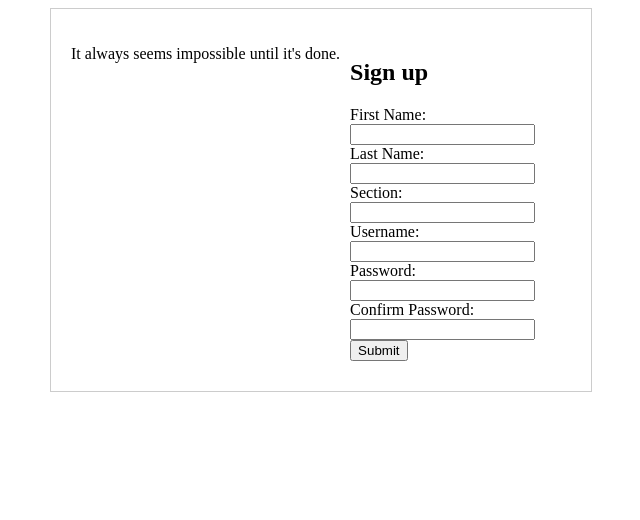
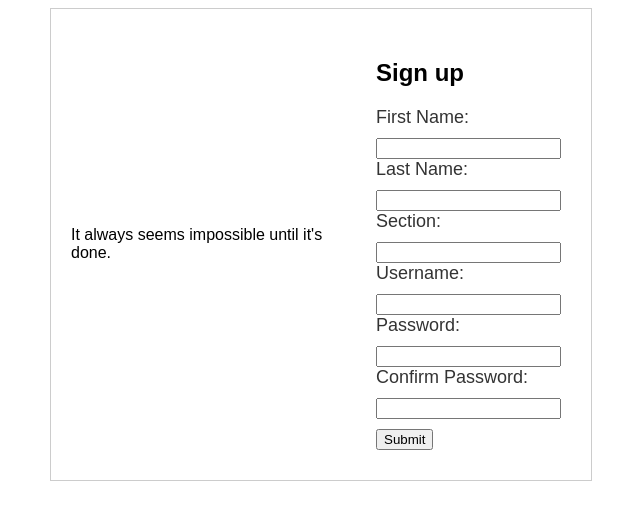
Before and after one commit to kaitoshin2017/online-quiz, a Vue app: page /registration in a window 1280 px wide. Shown: the top 520 px of the page, without its empty margins (319-959 px from the left). Built offline with nearby package versions, Linux system fonts and the light colour scheme.

Commit message:
update
update

```diff
--- a/src/views/RegistrationView.vue
+++ b/src/views/RegistrationView.vue
@@ -84,10 +84,28 @@
     padding: 20px;
     border: 1px solid #ccc;
     display: flex;
+    font-family: Arial, sans-serif;
+   align-items: center;
   }
+
+
 
   .right-column {
     flex: 1;
     padding: 10px;
+
   }
+
+  button{
+   margin-top: 10px
+
+  }
+
+  label {
+  display: block;
+  margin-bottom: 10px;
+  font-size: 18px;
+  color: #333;
+}
+
   </style>
```
